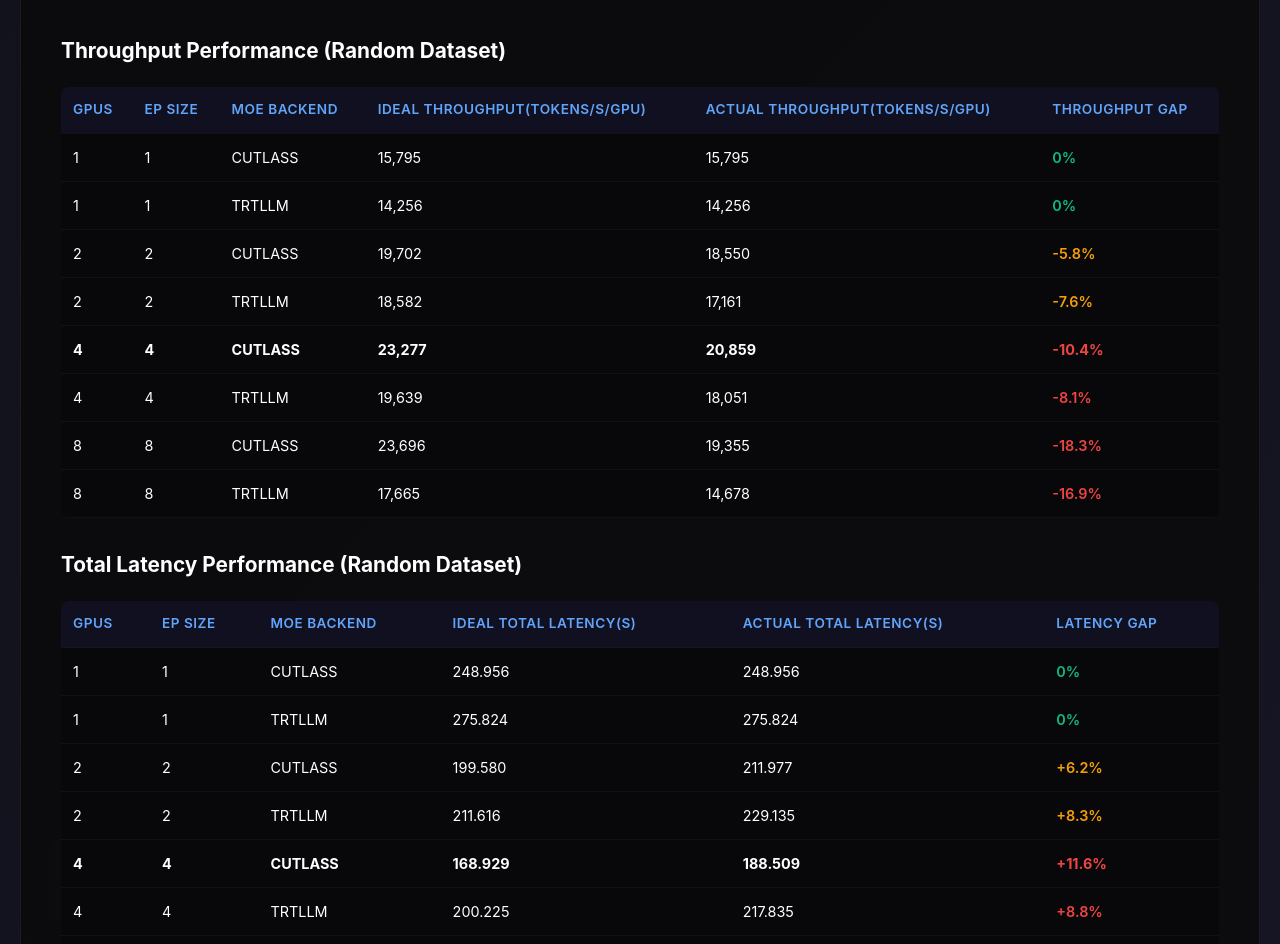
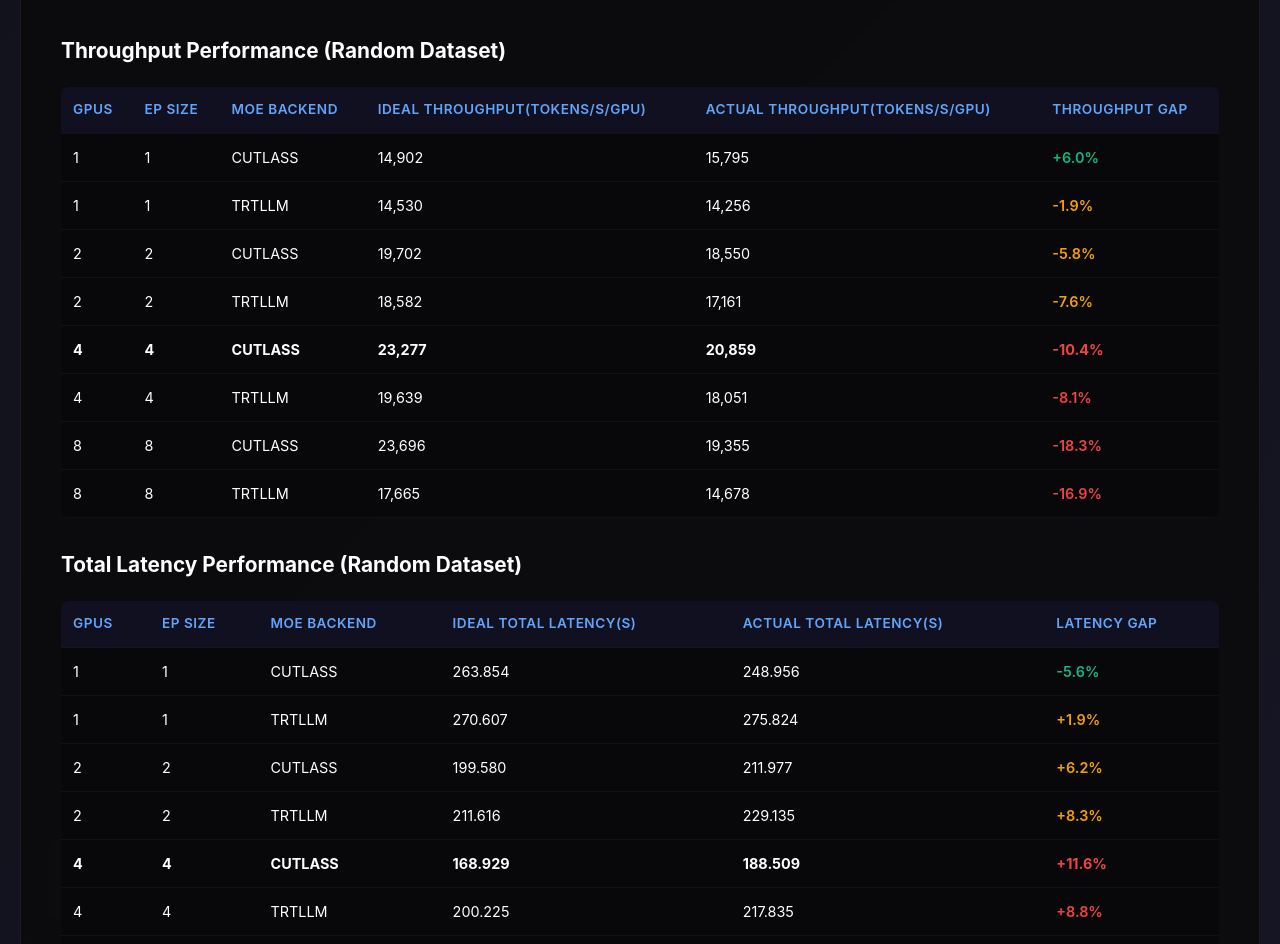
Before and after one commit to ryan-yide/moeloadbalance, a plain HTML site: page index.html in a window 1280 px wide. Shown: the part 5420-6364 px from the top of the page. Drawn offline with nearby package versions, Linux system fonts and the light colour scheme.

Commit message:
perf: change the gpu=1 result

```diff
--- a/index.html
+++ b/index.html
@@ -1206,17 +1206,17 @@ trtllm-bench \
                                 <td>1</td>
                                 <td>1</td>
                                 <td>CUTLASS</td>
+                                <td>14,902</td>
                                 <td>15,795</td>
-                                <td>15,795</td>
-                                <td class="perf-good">0%</td>
+                                <td class="perf-good">+6.0%</td>
                             </tr>
                             <tr>
                                 <td>1</td>
                                 <td>1</td>
                                 <td>TRTLLM</td>
+                                <td>14,530</td>
                                 <td>14,256</td>
-                                <td>14,256</td>
-                                <td class="perf-good">0%</td>
+                                <td class="perf-neutral">-1.9%</td>
                             </tr>
                             <tr>
                                 <td>2</td>
@@ -1286,17 +1286,17 @@ trtllm-bench \
                                 <td>1</td>
                                 <td>1</td>
                                 <td>CUTLASS</td>
+                                <td>263.854</td>
                                 <td>248.956</td>
-                                <td>248.956</td>
-                                <td class="perf-good">0%</td>
+                                <td class="perf-good">-5.6%</td>
                             </tr>
                             <tr>
                                 <td>1</td>
                                 <td>1</td>
                                 <td>TRTLLM</td>
+                                <td>270.607</td>
                                 <td>275.824</td>
-                                <td>275.824</td>
-                                <td class="perf-good">0%</td>
+                                <td class="perf-neutral">+1.9%</td>
                             </tr>
                             <tr>
                                 <td>2</td>
@@ -1751,7 +1751,7 @@ trtllm-bench \
                         datasets: [
                             {
                                 label: 'CUTLASS Ideal',
-                                data: [15795, 19702, 23277, 23696],
+                                data: [14902.7639, 19702, 23277, 23696],
                                 borderColor: '#10b981',
                                 backgroundColor: 'rgba(16, 185, 129, 0.1)',
                                 borderWidth: 3,
@@ -1778,7 +1778,7 @@ trtllm-bench \
                             },
                             {
                                 label: 'TRTLLM Ideal',
-                                data: [14256, 18582, 19639, 17665],
+                                data: [14530.8435, 18582, 19639, 17665],
                                 borderColor: '#60a5fa',
                                 backgroundColor: 'rgba(96, 165, 250, 0.1)',
                                 borderWidth: 3,
@@ -1823,7 +1823,7 @@ trtllm-bench \
                         datasets: [
                             {
                                 label: 'CUTLASS Ideal',
-                                data: [248.956, 199.580, 168.929, 168.929],
+                                data: [263.854, 199.580, 168.929, 168.929],
                                 borderColor: '#10b981',
                                 backgroundColor: 'rgba(16, 185, 129, 0.1)',
                                 borderWidth: 3,
@@ -1850,7 +1850,7 @@ trtllm-bench \
                             },
                             {
                                 label: 'TRTLLM Ideal',
-                                data: [275.824, 211.616, 200.225, 200.225],
+                                data: [270.607, 211.616, 200.225, 200.225],
                                 borderColor: '#60a5fa',
                                 backgroundColor: 'rgba(96, 165, 250, 0.1)',
                                 borderWidth: 3,
```
